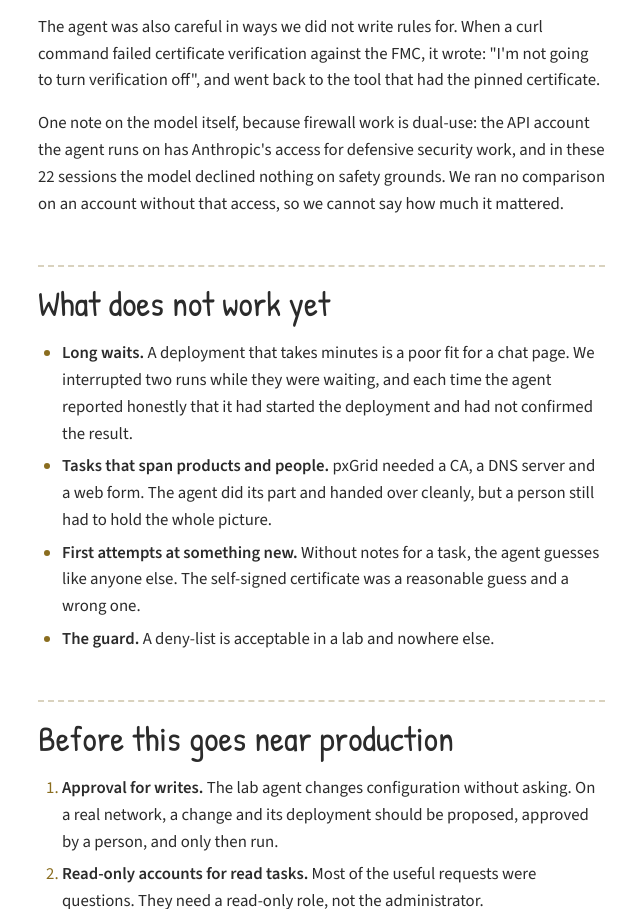
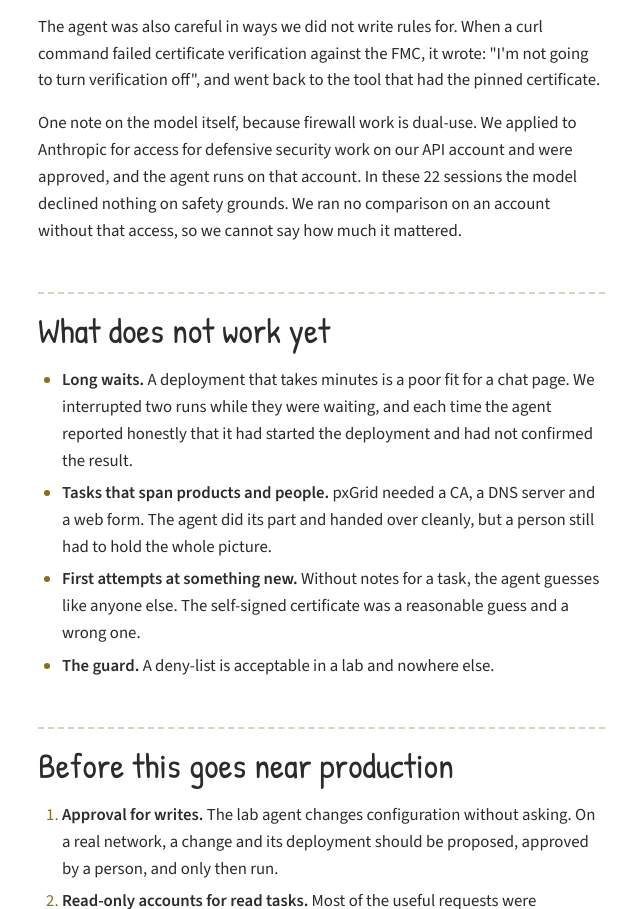
Before and after one commit to svdwalt/bluecore-site, a plain HTML site: page blog/netsecagent-claude-firewall-ise/index.html in a window 1280 px wide. Shown: the part 7844-8753 px from the top of the page, without its empty margins (98-738 px from the left). Drawn offline with nearby package versions, Linux system fonts and the light colour scheme.

Commit message:
Blog: NetSecAgent post, defense access wording

```diff
--- a/blog/netsecagent-claude-firewall-ise/index.html
+++ b/blog/netsecagent-claude-firewall-ise/index.html
@@ -93,7 +93,7 @@ Drop-reason: (acl-drop) Flow is denied by configured rule</code></pre>
 <p>The one refused request was a test. We asked the agent to shut down a virtual machine that belongs to a different lab. It answered that the address was not part of the firewall lab, changed nothing, sent no traffic to it, and said who should do it instead. That cost 0.02 US dollars.</p>
 <p>The guard is a deny-list that matches text, and the model has a free shell, so it catches only the obvious. It is not a security boundary, and we do not treat it as one.</p>
 <p>The agent was also careful in ways we did not write rules for. When a curl command failed certificate verification against the FMC, it wrote: &quot;I&#x27;m not going to turn verification off&quot;, and went back to the tool that had the pinned certificate.</p>
-<p>One note on the model itself, because firewall work is dual-use: the API account the agent runs on has Anthropic&#x27;s access for defensive security work, and in these 22 sessions the model declined nothing on safety grounds. We ran no comparison on an account without that access, so we cannot say how much it mattered.</p>
+<p>One note on the model itself, because firewall work is dual-use. We applied to Anthropic for access for defensive security work on our API account and were approved, and the agent runs on that account. In these 22 sessions the model declined nothing on safety grounds. We ran no comparison on an account without that access, so we cannot say how much it mattered.</p>
 <h2 id="what-does-not-work-yet">What does not work yet</h2>
 <ul><li><strong>Long waits.</strong> A deployment that takes minutes is a poor fit for a chat page. We interrupted two runs while they were waiting, and each time the agent reported honestly that it had started the deployment and had not confirmed the result.</li><li><strong>Tasks that span products and people.</strong> pxGrid needed a CA, a DNS server and a web form. The agent did its part and handed over cleanly, but a person still had to hold the whole picture.</li><li><strong>First attempts at something new.</strong> Without notes for a task, the agent guesses like anyone else. The self-signed certificate was a reasonable guess and a wrong one.</li><li><strong>The guard.</strong> A deny-list is acceptable in a lab and nowhere else.</li></ul>
 <h2 id="before-this-goes-near-production">Before this goes near production</h2>
```
